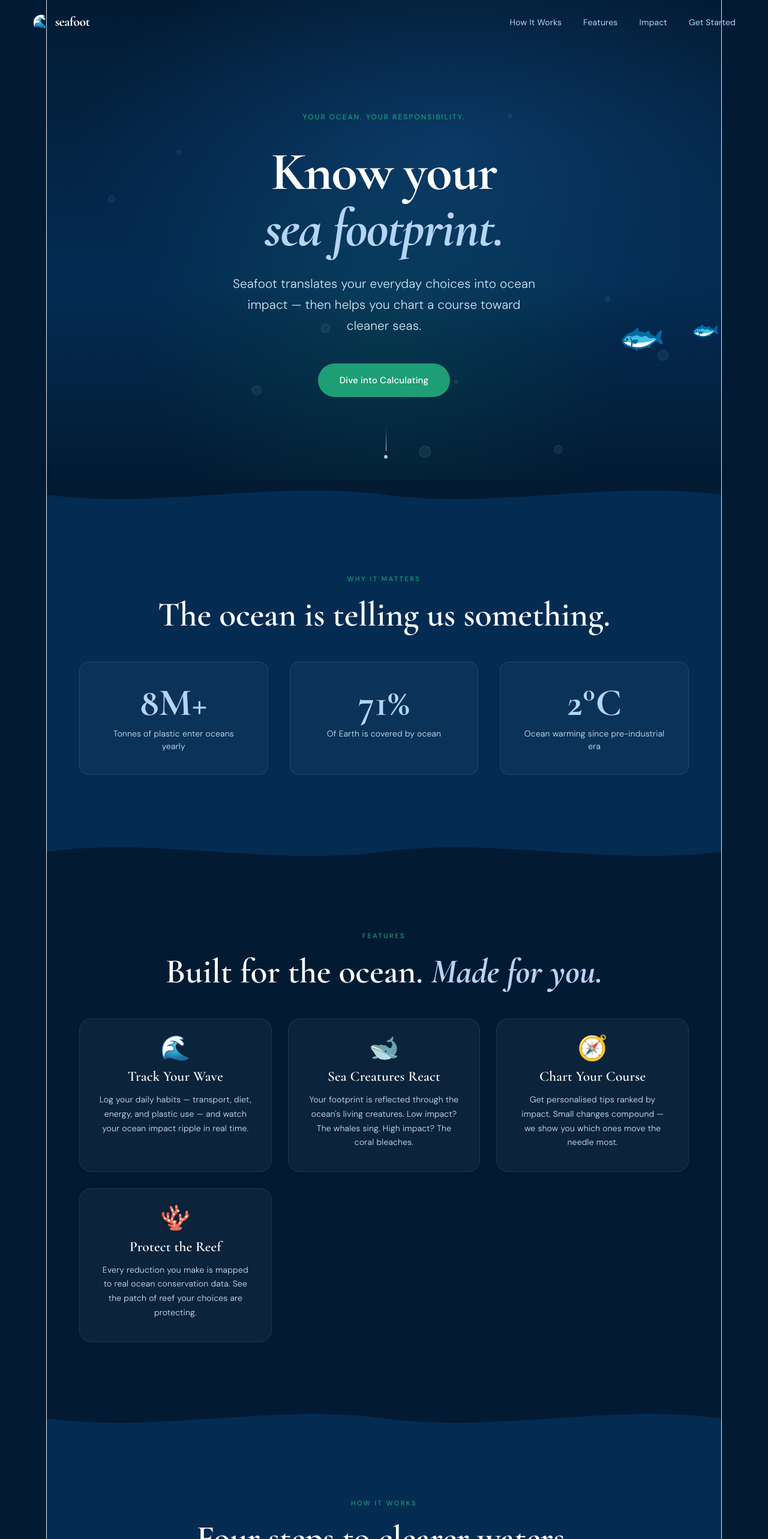
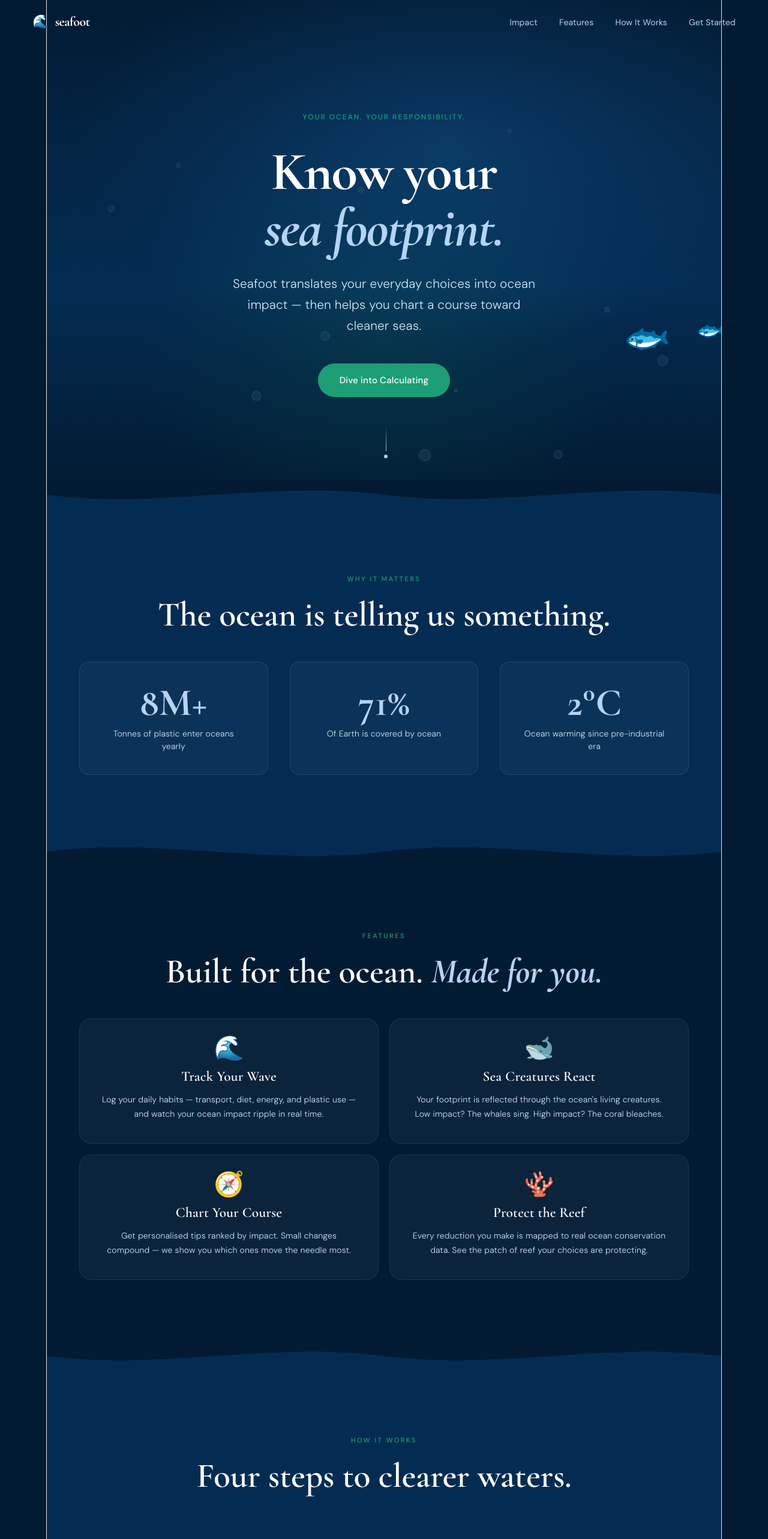
Before and after one commit to mahahhaa/seafoot, a React (Vite) app: page / in a window 1280 px wide. Shown: the top 2566 px of the page at 60% size. Built offline with nearby package versions, Linux system fonts and the light colour scheme.

Commit message:
fixed sum shii on da homepage

```diff
--- a/src/App.css
+++ b/src/App.css
@@ -476,8 +476,8 @@ body {
 
 .sf-features-grid {
   display: grid;
-  grid-template-columns: repeat(auto-fit, minmax(240px, 1fr));
-  gap: 1.5rem;
+  grid-template-columns: repeat(2, 1fr);
+  gap: 1rem;
 }
 
 .sf-feature-card {
@@ -527,6 +527,7 @@ body {
   gap: 0;
   max-width: 680px;
   margin: 0 auto;
+  margin-left: 13%;
 }
 
 .sf-step {
--- a/src/App.jsx
+++ b/src/App.jsx
@@ -17,7 +17,12 @@ import viteLogo from './assets/vite.svg'
 import heroImg from './assets/hero.png'
 import './App.css'
 
-const NAV_LINKS = ["How It Works", "Features", "Impact", "Get Started"];
+const NAV_LINKS = [
+  { label: "Impact", href: "#impact" },
+  { label: "Features", href: "#features" },
+  { label: "How It Works", href: "#how-it-works" },
+  { label: "Get Started", href: "#get-started" },
+];
 
 const STATS = [
   { value: "8M+", label: "Tonnes of plastic enter oceans yearly" },
@@ -125,11 +130,11 @@ export default function HomePage() {
           <span className="sf-logo-text">seafoot</span>
         </a>
         <ul className={`sf-nav-links${menuOpen ? " sf-nav-links--open" : ""}`}>
-          {NAV_LINKS.map((l) => (
-            <li key={l}>
-              <a href="#" onClick={() => setMenuOpen(false)}>{l}</a>
-            </li>
-          ))}
+        {NAV_LINKS.map((l) => (
+          <li key={l.label}>
+            <a href={l.href}>{l.label}</a>
+          </li>
+        ))}
         </ul>
         <button
           className="sf-hamburger"
@@ -177,7 +182,7 @@ export default function HomePage() {
       <WaveDivider />
 
       {/* STATS */}
-      <section className="sf-stats">
+      <section className="sf-stats" id="impact">
         <div className="sf-container">
           <p className="sf-section-label">Why it matters</p>
           <h2 className="sf-section-title">The ocean is telling us something.</h2>
@@ -192,7 +197,7 @@ export default function HomePage() {
       <WaveDivider flip />
 
       {/* FEATURES */}
-      <section className="sf-features">
+      <section className="sf-features" id="features">
         <div className="sf-container">
           <p className="sf-section-label">Features</p>
           <h2 className="sf-section-title">Built for the ocean. <em>Made for you.</em></h2>
@@ -211,7 +216,7 @@ export default function HomePage() {
       <WaveDivider />
 
       {/* HOW IT WORKS */}
-      <section className="sf-how">
+      <section className="sf-how" id="how-it-works">
         <div className="sf-container">
           <p className="sf-section-label">How it works</p>
           <h2 className="sf-section-title">Four steps to clearer waters.</h2>
@@ -269,7 +274,7 @@ export default function HomePage() {
       <WaveDivider />
 
       {/* CTA */}
-      <section className="sf-cta">
+      <section className="sf-cta" id="get-started">
         <div className="sf-container sf-cta-inner">
           <span className="sf-cta-glyph" aria-hidden="true">🌊</span>
           <h2 className="sf-cta-title">Your ocean journey starts with one step.</h2>
```
